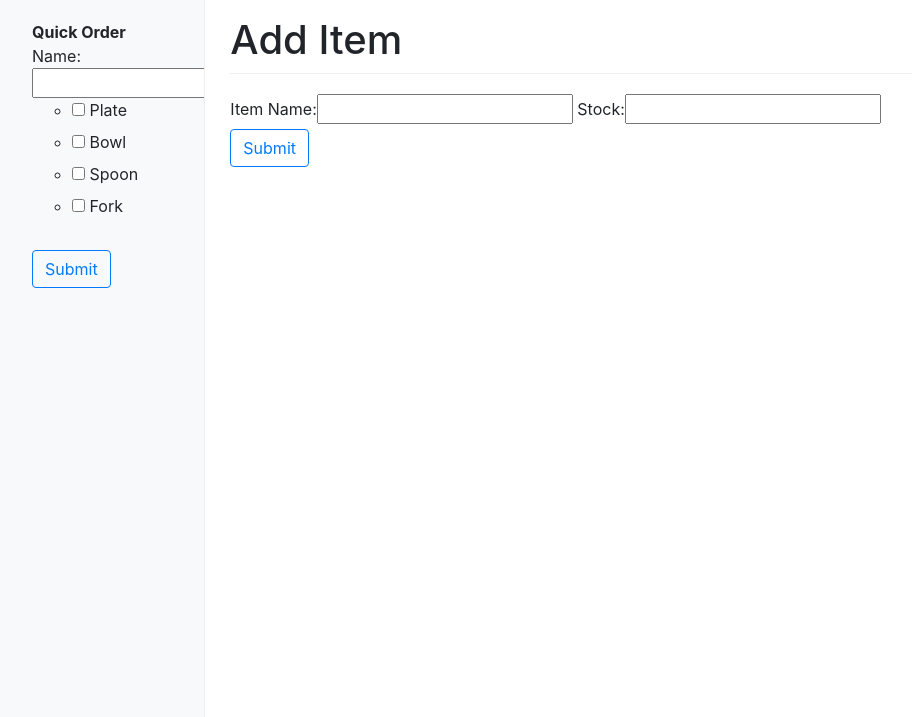
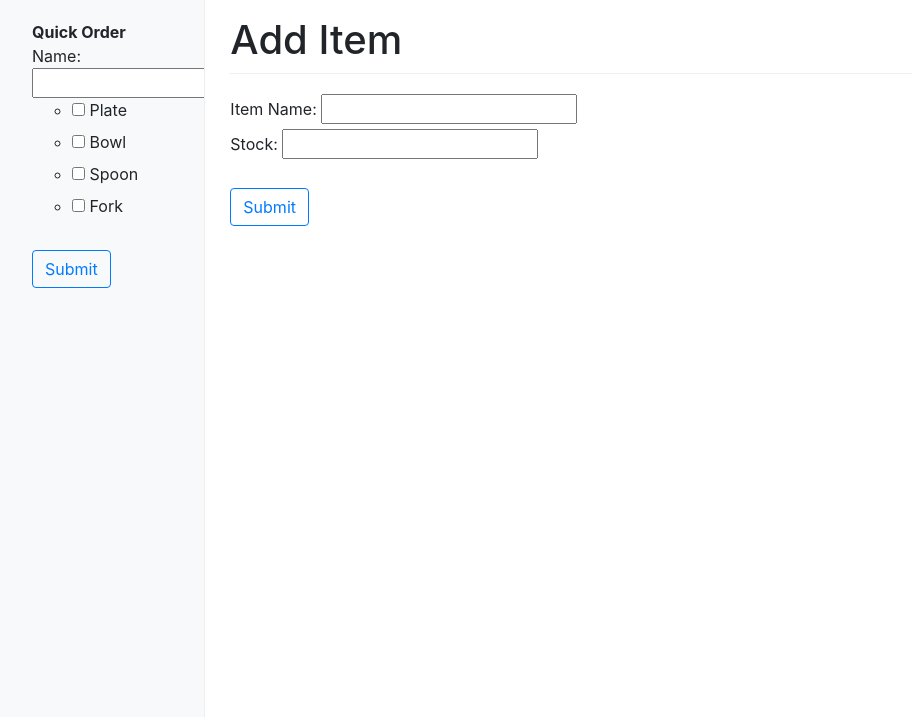
Before and after one commit to AidonLebar/Plate-Inventory-Management-System, a Django app: page /addItem/ in a window 1280 px wide. Shown: the part 83-800 px from the top of the page, without its empty margins (8-920 px from the left). Run offline with Django 3.2, Linux system fonts and the light colour scheme; some libraries are stand-ins or nearby versions.

Commit message:
added a place order form and restyled the add order form

```diff
--- a/inventory/static/inventory/dashboard.css
+++ b/inventory/static/inventory/dashboard.css
@@ -91,3 +91,15 @@ h1 {
 .sidebar-form-submit {
     text-align: center;
 }
+
+.placeOrderForm {
+    list-style: none;
+    padding: 0;
+    margin: 0;
+}
+
+.addItemForm {
+    list-style: none;
+    padding: 0;
+    margin: 0;
+}
--- a/inventory/templates/inventory/addItem.html
+++ b/inventory/templates/inventory/addItem.html
@@ -22,9 +22,9 @@
 
 <form action="/itemAdded/" method="post" >
     {% csrf_token %}
-    <div class="">
-        {{ additemform }} <br>
-    </div>
+    <ul class="addItemForm">
+        {{ additemform.as_ul }} <br>
+    </ul>
     <button type="submit" class="btn btn-outline-primary">Submit</button>
 </form>
 
--- a/inventory/templates/inventory/placeOrder.html
+++ b/inventory/templates/inventory/placeOrder.html
@@ -22,7 +22,9 @@
 
 <form action = "/placeOrder/" method="post">
 	{% csrf_token %}
-    {{ placeorderform }}
+    <ul class="placeOrderForm">
+        {{ placeorderform.as_ul }}
+    </ul>
   <button type="submit" class="btn btn-primary">Submit</button>
 </form>
 
```
